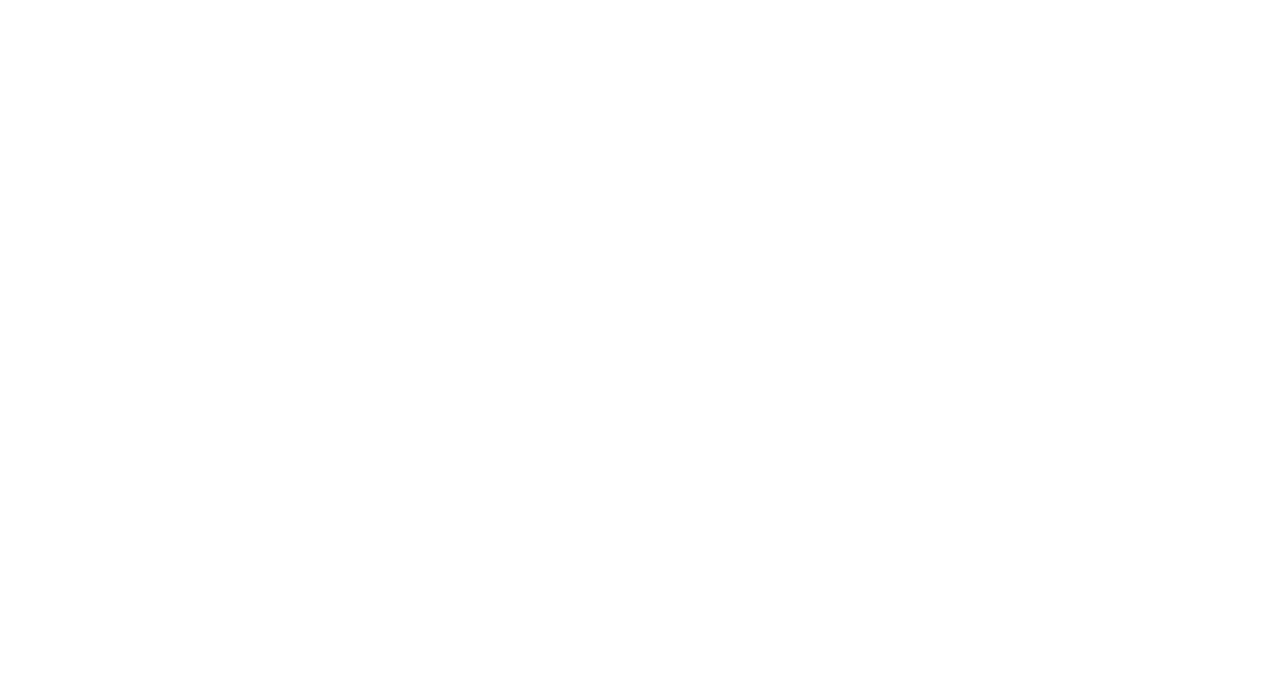
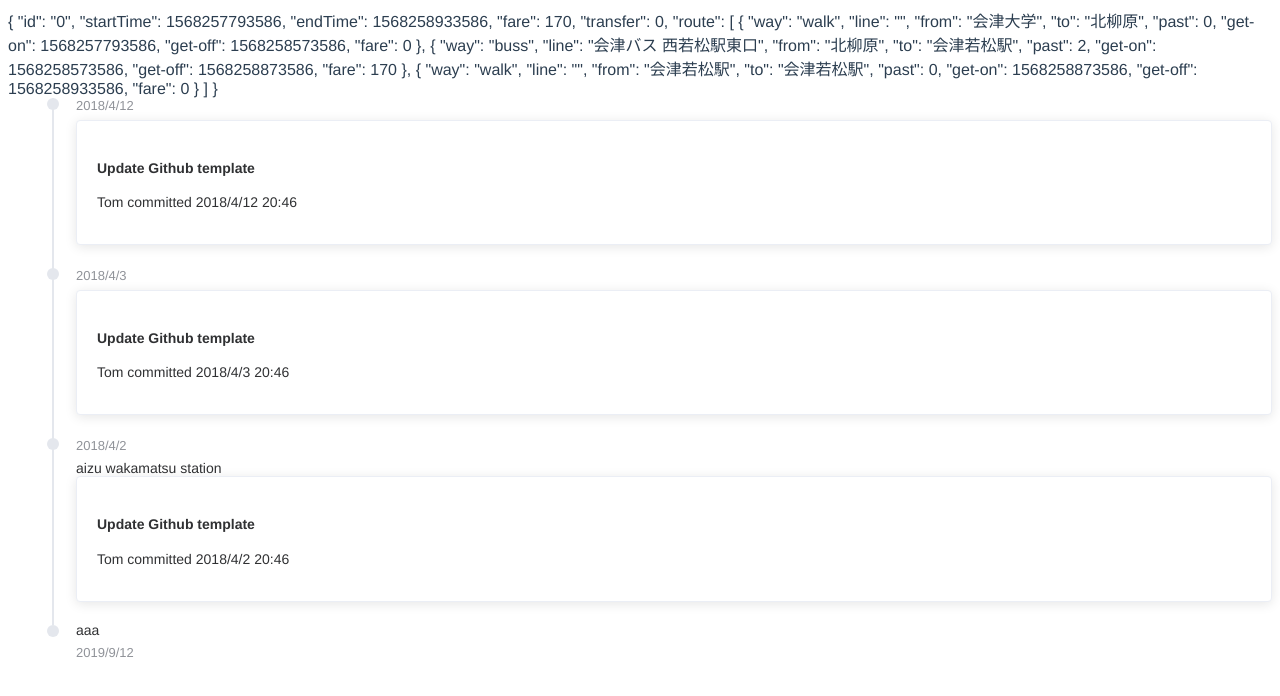
Before and after one commit to schktjm/atom-front, a Vue app: page /#/detail/1 in a window 1280 px wide. Shown: the top 696 px of the page. Built offline with nearby package versions, Linux system fonts and the light colour scheme.

Commit message:
make list

```diff
--- a/public/index.html
+++ b/public/index.html
@@ -7,6 +7,11 @@
   <script src="https://kit.fontawesome.com/2538d93980.js"></script>
   <link rel="icon" href="<%= BASE_URL %>favicon.ico">
   <title>atom-front</title>
+  <style>
+    body {
+      height: 100%;
+    }
+  </style>
 </head>
 <body>
 <noscript>
--- a/src/App.vue
+++ b/src/App.vue
@@ -9,7 +9,6 @@
     font-family: 'Avenir', Helvetica, Arial, sans-serif;
     -webkit-font-smoothing: antialiased;
     -moz-osx-font-smoothing: grayscale;
-    text-align: center;
     color: #2c3e50;
     min-height: 100vh;
     height: 100%;
--- a/src/assets/json/routeDetail.json
+++ b/src/assets/json/routeDetail.json
@@ -0,0 +1,39 @@
+{
+  "id": "0",
+  "startTime": 1568257793586,
+  "endTime": 1568258933586,
+  "fare": 170,
+  "transfer": 0,
+  "route": [
+    {
+      "way": "walk",
+      "line": "",
+      "from": "会津大学",
+      "to": "北柳原",
+      "past": 0,
+      "get-on": 1568257793586,
+      "get-off": 1568258573586,
+      "fare": 0
+    },
+    {
+      "way": "buss",
+      "line": "会津バス 西若松駅東口",
+      "from": "北柳原",
+      "to": "会津若松駅",
+      "past": 2,
+      "get-on": 1568258573586,
+      "get-off": 1568258873586,
+      "fare": 170
+    },
+    {
+      "way": "walk",
+      "line": "",
+      "from": "会津若松駅",
+      "to": "会津若松駅",
+      "past": 0,
+      "get-on": 1568258873586,
+      "get-off": 1568258933586,
+      "fare": 0
+    }
+  ]
+}
--- a/src/router.js
+++ b/src/router.js
@@ -2,7 +2,7 @@
 import Router from 'vue-router'
 import Home from './views/Home.vue'
 
-Vue.use(Router)
+Vue.use(Router);
 
 export default new Router({
     routes: [
@@ -13,8 +13,18 @@
         },
         {
             path: '/list',
-      name : 'RouteList',
+            name: 'RouteList',
             component: () => import('./views/RouteList')
+        },
+        {
+            path: '/detail/:id',
+            name: 'RouteDetail',
+            component: () => import('./views/RouteDetail')
+        },
+        {
+            path: '/test',
+            name: 'test',
+            component: () => import('./components/MoveCard')
         }
     ]
 })
--- a/src/views/RouteDetail.vue
+++ b/src/views/RouteDetail.vue
@@ -0,0 +1,41 @@
+<template>
+  <div style="height: 300px;">
+    <div>{{data}}</div>
+    <el-timeline>
+      <el-timeline-item timestamp="2018/4/12" placement="top">
+        <el-card>
+          <h4>Update Github template</h4>
+          <p>Tom committed 2018/4/12 20:46</p>
+        </el-card>
+      </el-timeline-item>
+      <el-timeline-item timestamp="2018/4/3" placement="top">
+        <el-card>
+          <h4>Update Github template</h4>
+          <p>Tom committed 2018/4/3 20:46</p>
+        </el-card>
+      </el-timeline-item>
+      <el-timeline-item timestamp="2018/4/2" placement="top">
+        aizu wakamatsu station
+        <el-card>
+          <h4>Update Github template</h4>
+          <p>Tom committed 2018/4/2 20:46</p>
+        </el-card>
+      </el-timeline-item>
+      <el-timeline-item timestamp="2019/9/12">aaa</el-timeline-item>
+    </el-timeline>
+  </div>
+</template>
+
+<script>
+
+    import data from '../assets/json/routeDetail';
+
+    export default {
+        name: 'RouteDetail',
+        data() {
+            return {
+                data: data
+            }
+        }
+    }
+</script>
```
Lines whose indentation alone changed are shown as unchanged.
